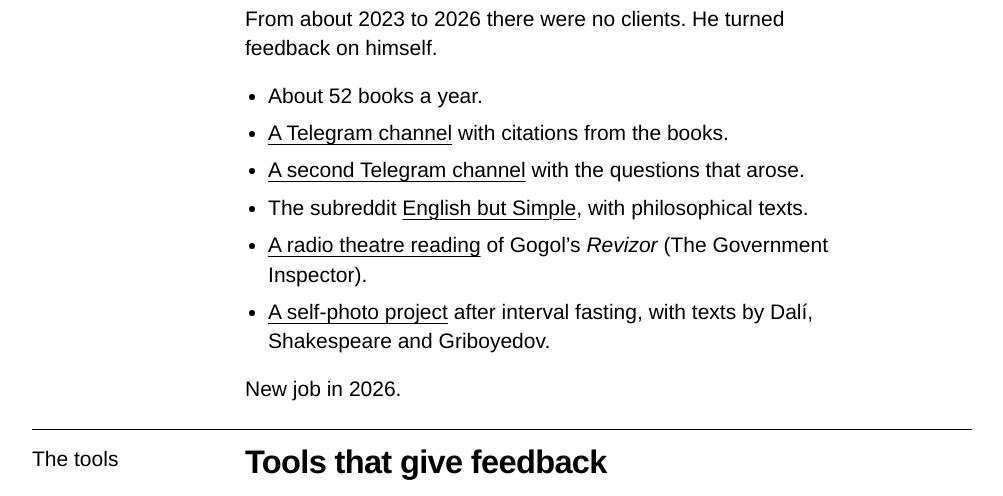
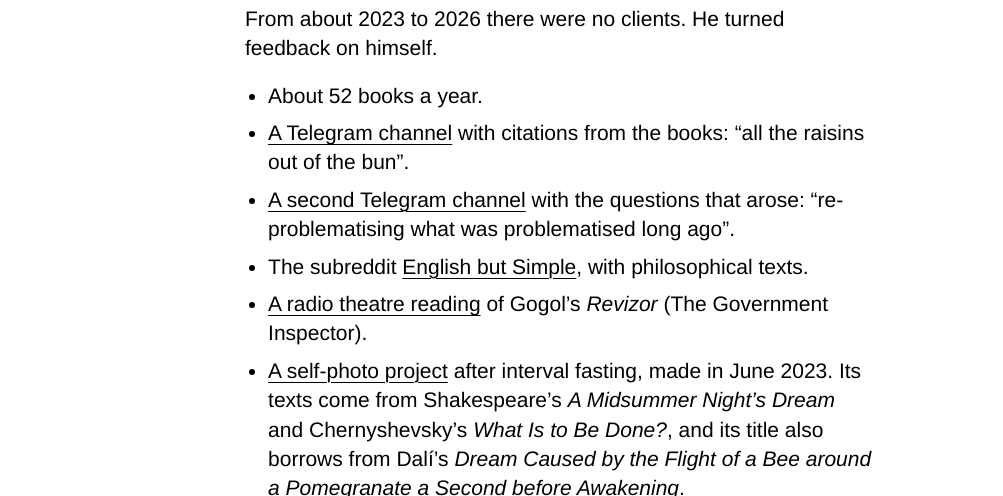
Before and after one commit to baabroad1-rgb/play-of-time, a plain HTML site: page baa/index.html in a window 1280 px wide. Shown: the part 1150-1646 px from the top of the page, without its empty margins (138-1141 px from the left). Drawn offline with Linux system fonts and the light colour scheme.

Commit message:
baa: точные произведения в фотопроекте и девизы каналов
Сайты стали доступны: в фотопроекте тексты Шекспира («Сон в летнюю
ночь») и Чернышевского («Что делать?»), название отсылает ещё и к
картине Дали 1944 года. Каналы подписаны их собственными описаниями.

Co-Authored-By: Claude Fable 5.2 <noreply@anthropic.com>
Claude-Session: https://claude.ai/code/session_01BDtVaUdwnBKSxykXmhjaAn

```diff
--- a/baa/index.html
+++ b/baa/index.html
@@ -108,11 +108,11 @@ footer { display: flex; flex-wrap: wrap; justify-content: space-between; gap: 6p
       <p>From about 2023 to 2026 there were no clients. He turned feedback on himself.</p>
       <ul class="points">
         <li>About 52 books a year.</li>
-        <li><a href="https://t.me/baaqod" target="_blank" rel="noopener">A Telegram channel</a> with citations from the books.</li>
-        <li><a href="https://t.me/q_of_t_d" target="_blank" rel="noopener">A second Telegram channel</a> with the questions that arose.</li>
+        <li><a href="https://t.me/baaqod" target="_blank" rel="noopener">A Telegram channel</a> with citations from the books: “all the raisins out of the bun”.</li>
+        <li><a href="https://t.me/q_of_t_d" target="_blank" rel="noopener">A second Telegram channel</a> with the questions that arose: “re-problematising what was problematised long ago”.</li>
         <li>The subreddit <a href="https://www.reddit.com/r/English_but_Simple/" target="_blank" rel="noopener">English but Simple</a>, with philosophical texts.</li>
         <li><a href="revizor/">A radio theatre reading</a> of Gogol’s <i>Revizor</i> (The Government Inspector).</li>
-        <li><a href="https://dreamsmoker.playoftime.online/" target="_blank" rel="noopener">A self-photo project</a> after interval fasting, with texts by Dalí, Shakespeare and Griboyedov.</li>
+        <li><a href="https://dreamsmoker.playoftime.online/" target="_blank" rel="noopener">A self-photo project</a> after interval fasting, made in June 2023. Its texts come from Shakespeare’s <i>A Midsummer Night’s Dream</i> and Chernyshevsky’s <i>What Is to Be Done?</i>, and its title also borrows from Dalí’s <i>Dream Caused by the Flight of a Bee around a Pomegranate a Second before Awakening</i>.</li>
       </ul>
       <p>New job in 2026.</p>
     </div>
```
